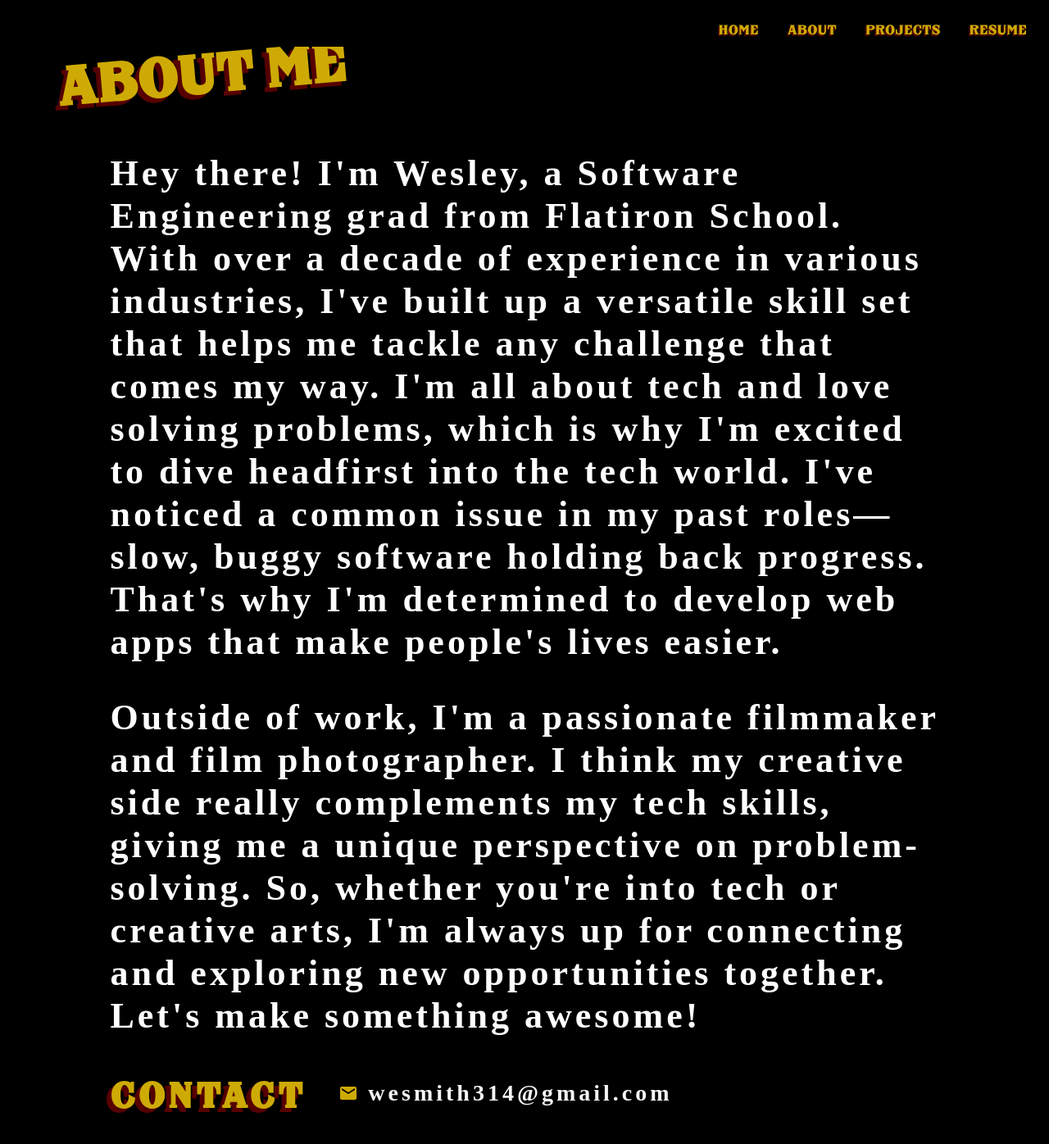
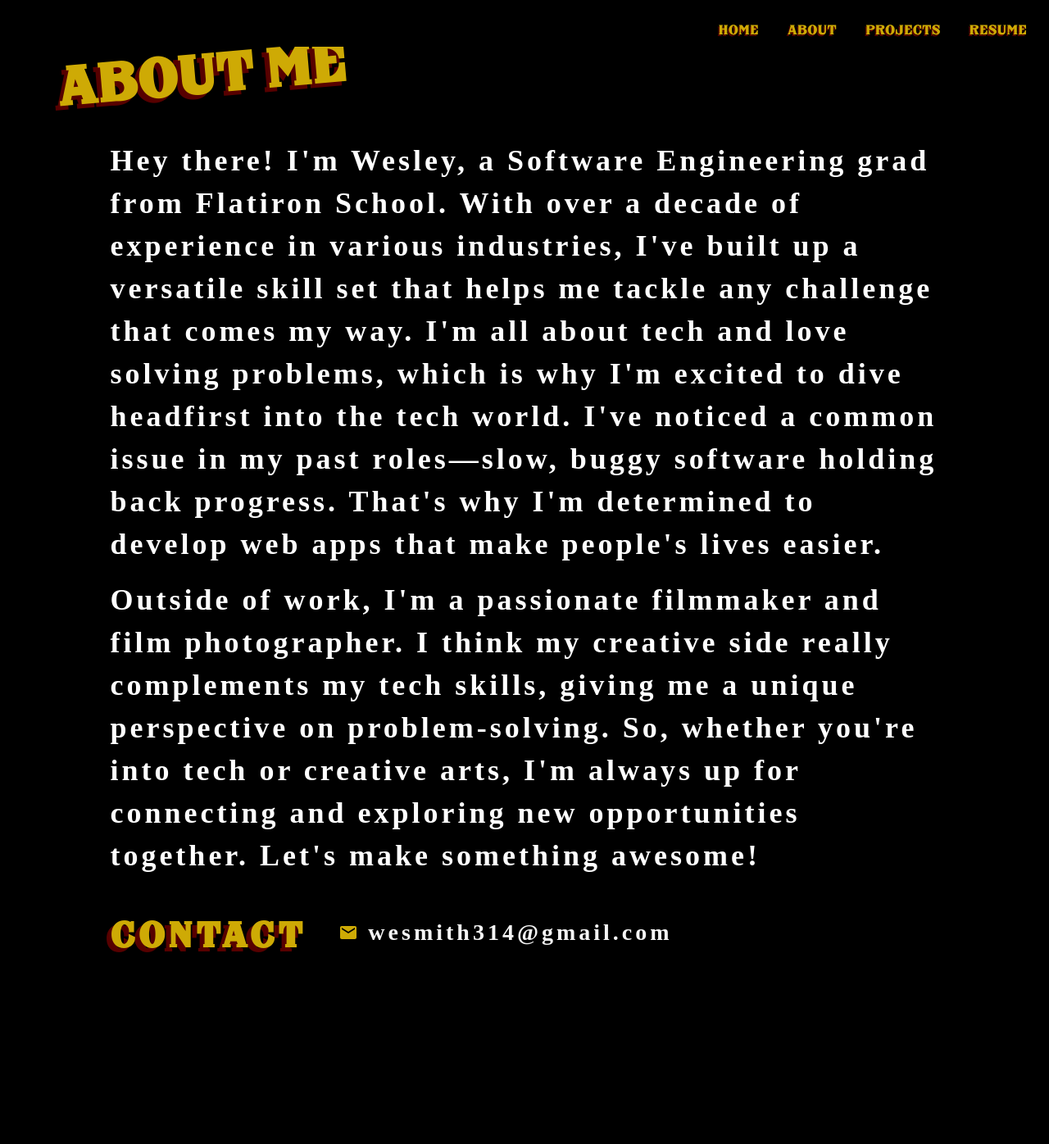
Before and after one commit to wesmith3/Portfolio, a Next.js app: page /about in a window 1280 px wide. Shown: the top 1396 px of the page at 82% size. After the commit the page ends 1213 px from the top, so only its background shows below. Built offline with nearby package versions, Linux system fonts and the light colour scheme; a web font is replaced by a local one.

Commit message:
fixes css issues

```diff
--- a/src/app/about/page.css
+++ b/src/app/about/page.css
@@ -17,10 +17,10 @@
   padding-top: 2.5vh;
 }
 .paragraph {
-    padding-top: 7.5vh;
+    padding-top: 5.5vh;
     font-family: 'SF';
     font-weight: bolder;
-    font-size: 5.5vh;
+    font-size: 4.5vh;
     color: white;
     display: flex;
     flex-direction: column;
@@ -32,10 +32,10 @@
 }
 
 .paragraph-two {
-    padding-top: 5vh;
+    padding-top: 2vh;
     font-family: 'SF';
     font-weight: bolder;
-    font-size: 5.5vh;
+    font-size: 4.5vh;
     color: white;
     display: flex;
     flex-direction: column;
```
Also changed, not shown: src/app/resume/page.css (+13 -2 lines), src/app/resume/page.tsx (+6 -3 lines).
